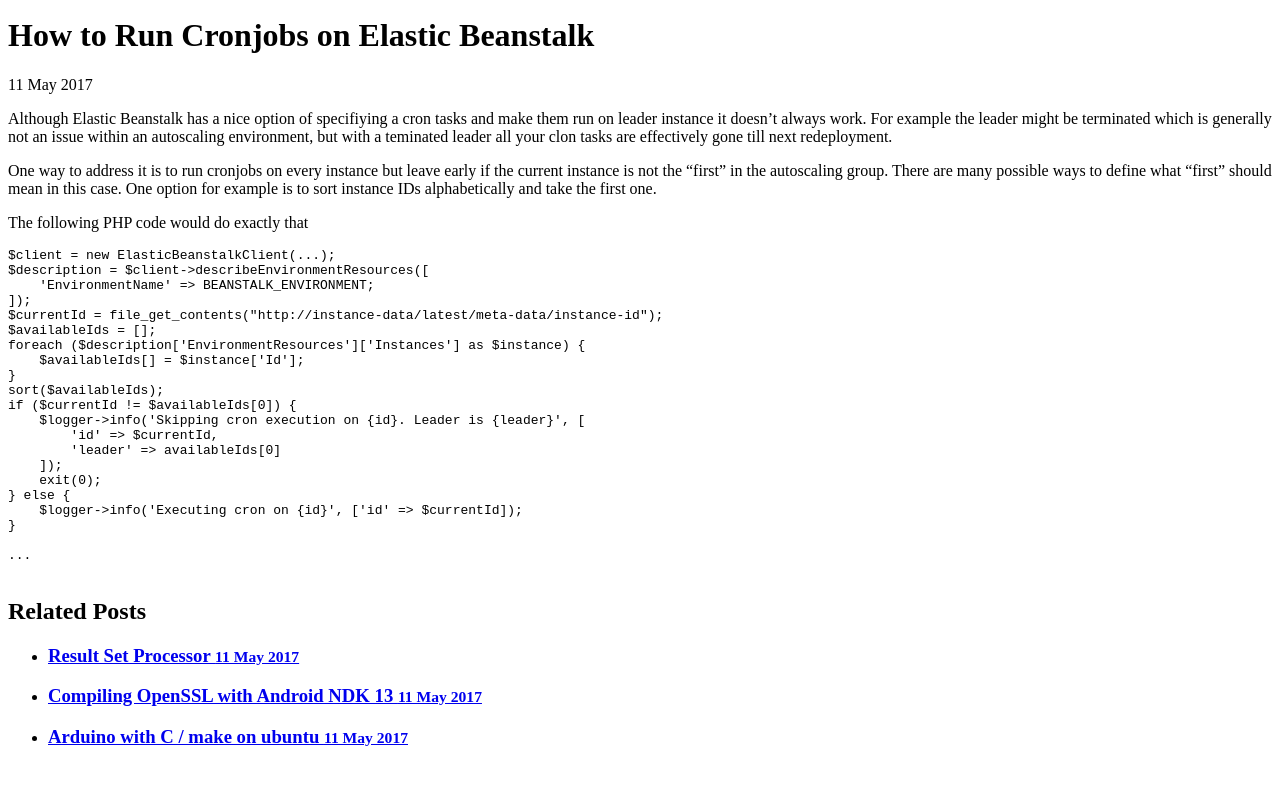
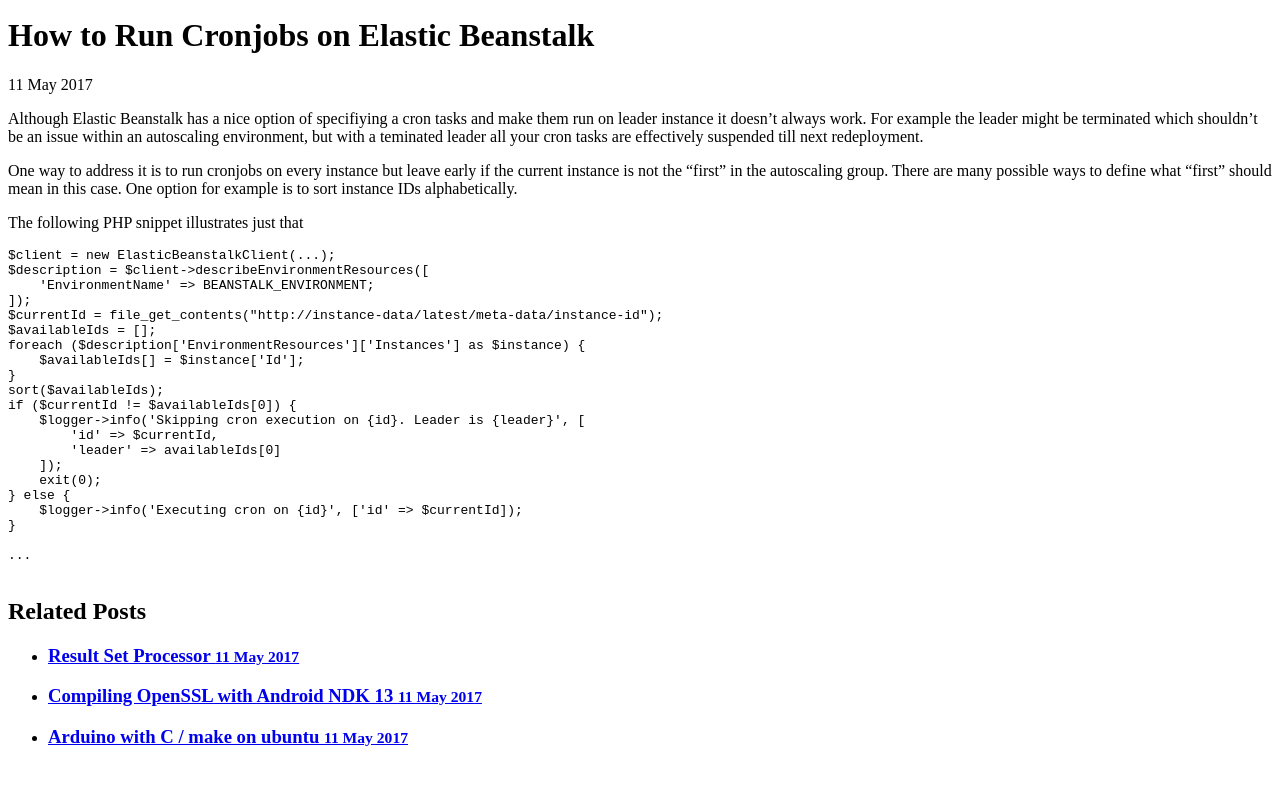
Before and after one commit to vasily-kartashov/vasily-kartashov.github.io, a Jekyll site: the page built from _posts/2017-05-11-how-to-run-cronjobs-on-elastic-beanstalk.md, in a window 1280 px wide, cut to the strip 112-897 px from the top of the page. Built offline with Jekyll 4.4.1, drawn with Linux system fonts in a browser that asks for light colours; some web fonts are replaced.

Commit message:
spelling

````diff
--- a/_posts/2017-05-11-how-to-run-cronjobs-on-elastic-beanstalk.md
+++ b/_posts/2017-05-11-how-to-run-cronjobs-on-elastic-beanstalk.md
@@ -3,11 +3,11 @@
 title: How to Run Cronjobs on Elastic Beanstalk
 ---
 
-Although Elastic Beanstalk has a nice option of specifiying a cron tasks and make them run on leader instance it doesn't always work. For example the leader might be terminated which is generally not an issue within an autoscaling environment, but with a teminated leader all your clon tasks are effectively gone till next redeployment.
+Although Elastic Beanstalk has a nice option of specifiying a cron tasks and make them run on leader instance it doesn't always work. For example the leader might be terminated which shouldn't be an issue within an autoscaling environment, but with a teminated leader all your cron tasks are effectively suspended till next redeployment.
 
-One way to address it is to run cronjobs on every instance but leave early if the current instance is not the "first" in the autoscaling group. There are many possible ways to define what "first" should mean in this case. One option for example is to sort instance IDs alphabetically and take the first one.
+One way to address it is to run cronjobs on every instance but leave early if the current instance is not the "first" in the autoscaling group. There are many possible ways to define what "first" should mean in this case. One option for example is to sort instance IDs alphabetically.
 
-The following PHP code would do exactly that
+The following PHP snippet illustrates just that
 
 ```
 $client = new ElasticBeanstalkClient(...);
````
